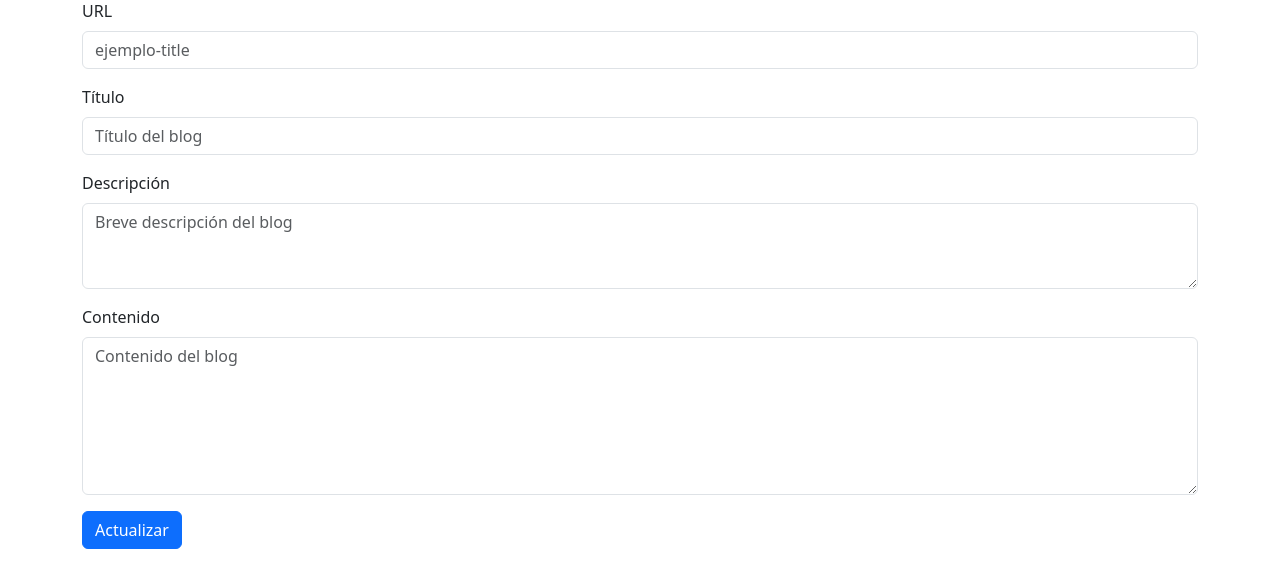
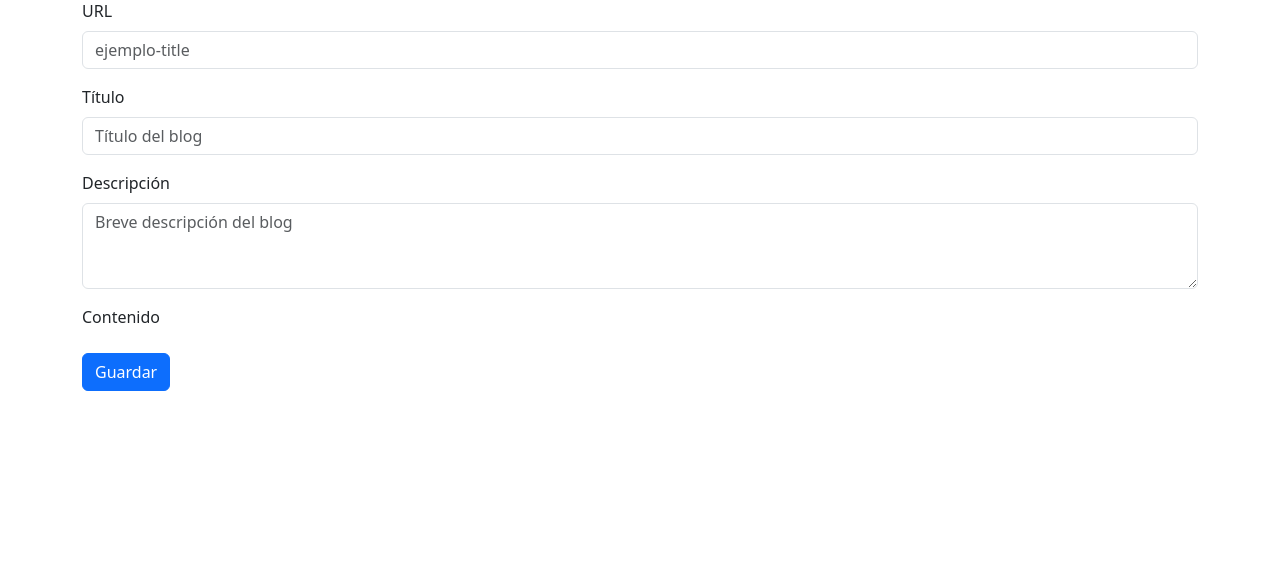
Before and after one commit to Software26/flask1-blog, a Flask app: template blogFlask/templates/admin/create.html in a window 1280 px wide. Shown: the part 155-743 px from the top of the page. Run offline with Flask 3, Linux system fonts and the light colour scheme; the template is opened without the code that fills it, so the values that code supplies are empty; some libraries are stand-ins or nearby versions.

Commit message:
add ckeditor

```diff
--- a/blogFlask/templates/admin/create.html
+++ b/blogFlask/templates/admin/create.html
@@ -11,23 +11,23 @@
                 <form>
                     <div class="mb-3">
                         <label for="url" class="form-label">URL</label>
-                        <input type="text" class="form-control" id="url" placeholder="ejemplo-title">
+                        <input type="text" class="form-control" id="url" name="url" required placeholder="ejemplo-title">
                     </div>
                     <div class="mb-3">
-                        <label for="titleInput" class="form-label">Título</label>
-                        <input type="text" class="form-control" id="titleInput" placeholder="Título del blog">
+                        <label for="title" class="form-label">Título</label>
+                        <input type="text" class="form-control" id="title" name= "title"required placeholder="Título del blog">
                     </div>
                     <div class="mb-3">
-                        <label for="descInput" class="form-label">Descripción</label>
-                        <textarea class="form-control" id="descInput" rows="3"
+                        <label for="desc" class="form-label">Descripción</label>
+                        <textarea class="form-control" id="desc" name = "desc" required rows="3"
                             placeholder="Breve descripción del blog"></textarea>
                     </div>
                     <div class="mb-3">
-                        <label for="contentInput" class="form-label">Contenido</label>
-                        <textarea class="form-control" id="contentInput" rows="6"
-                            placeholder="Contenido del blog"></textarea>
+                        <label for="content" class="form-label">Contenido</label><br>
+                        {{ ckeditor.create() }}
+
                     </div>
-                    <button type="submit" class="btn btn-primary">Actualizar</button>
+                    <button type="submit" class="btn btn-primary">Guardar</button>
                 </form>
             </div>
         </div>
```
